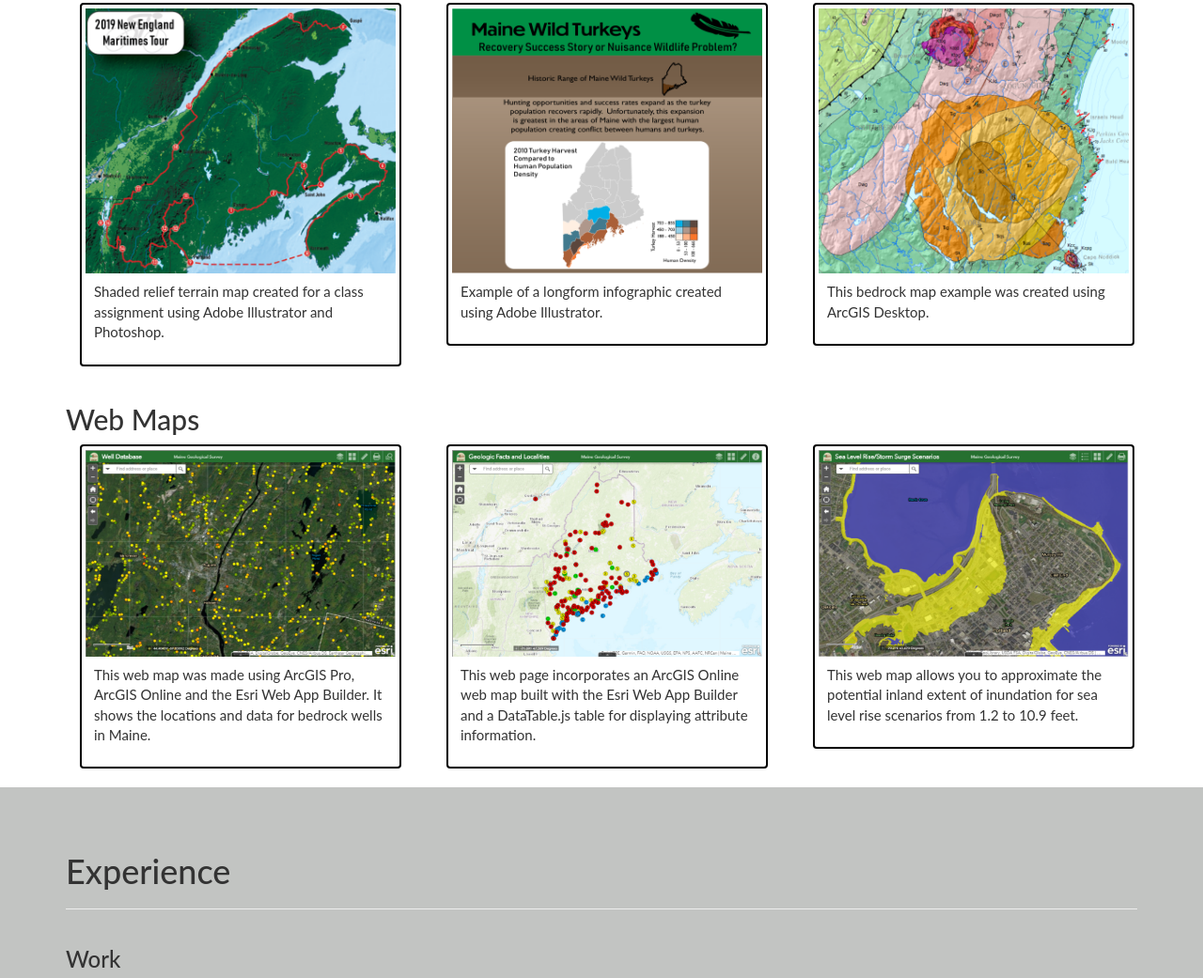
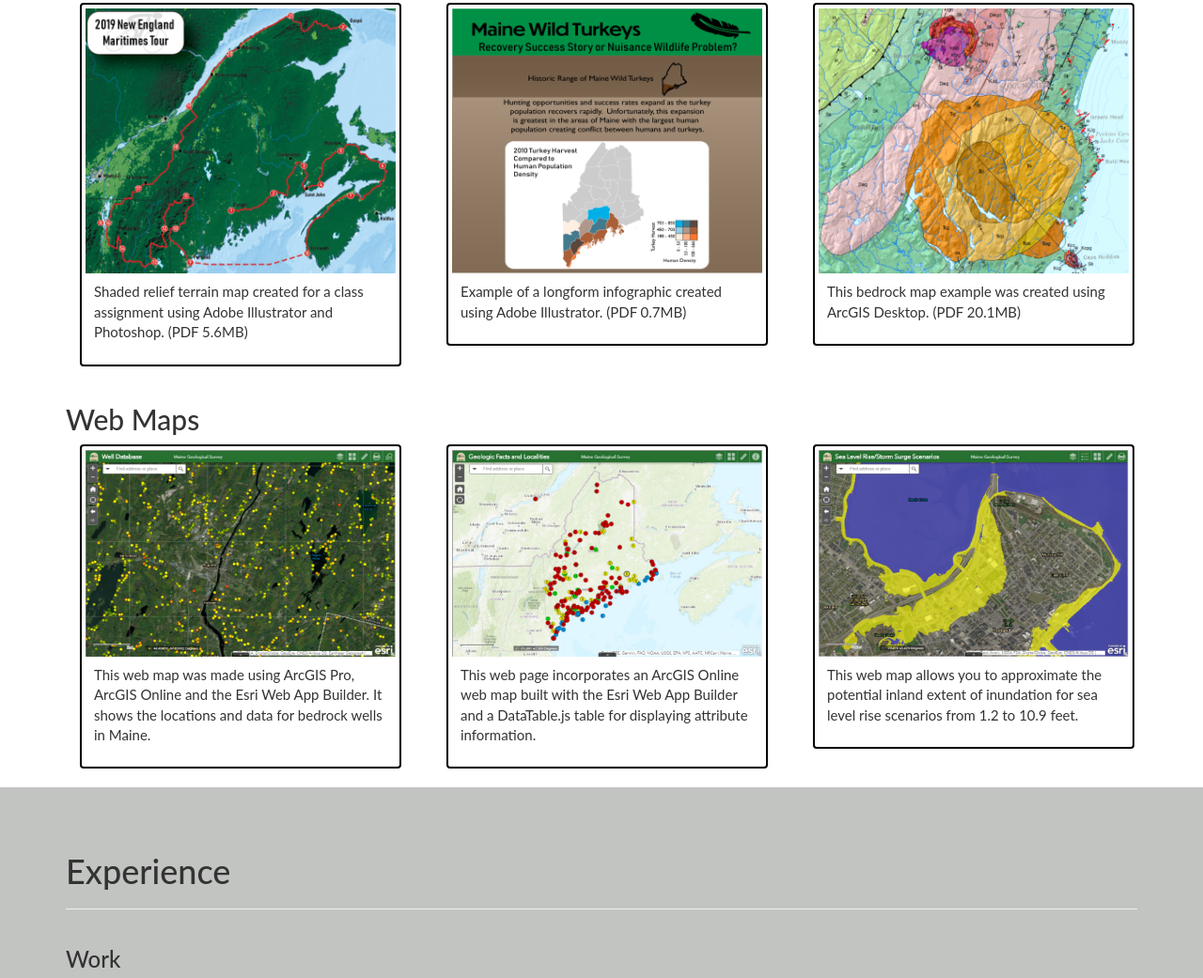
Before and after one commit to chhalsted/chhalsted.github.io, a plain HTML site: page index.html in a window 1280 px wide. Shown: the part 990-2031 px from the top of the page at 94% size. Drawn offline with Linux system fonts and the light colour scheme.

Commit message:
Commit of revisions
A few small changes from feedback after grading.

```diff
--- a/index.html
+++ b/index.html
@@ -59,21 +59,21 @@
 		<div class="row">
 			<div class="col-md-4  col-xs-12">
 				<div class="thumbnail portfolio-thumbnail">
-					<a href="assets/bike_tour_map.png">
+					<a href="assets/bike_tour_map.pdf">
 						<img src="assets/bike_tour_map_thumb.png" alt="bike tour map" />
 					</a>
 					<div class="caption">
-						<p>Shaded relief terrain map created for a class assignment using Adobe Illustrator and Photoshop.</p>
+						<p>Shaded relief terrain map created for a class assignment using Adobe Illustrator and Photoshop. (PDF 5.6MB)</p>
 					</div>
 				</div>
 			</div>
 			<div class="col-md-4  col-xs-12">
 				<div class="thumbnail portfolio-thumbnail">
-					<a href="assets/turkey_inforgraphic.png">
+					<a href="assets/turkey_inforgraphic.pdf">
 						<img src="assets/turkey_infographic_thumb.png" alt="turkey population infographic" />
 					</a>
 						<div class="caption">
-							<p>Example of a longform infographic created using Adobe Illustrator.</p>
+							<p>Example of a longform infographic created using Adobe Illustrator. (PDF 0.7MB)</p>
 						</div>
 				</div>
 			</div>
@@ -83,7 +83,7 @@
 						<img src="assets/kittery100k_thumb.png" alt="Kittery 100K Bedrock map" />
 					</a>
 					<div class="caption">
-						<p>This bedrock map example was created using ArcGIS Desktop.</p>
+						<p>This bedrock map example was created using ArcGIS Desktop. (PDF 20.1MB)</p>
 					</div>
 				</div>
 			</div>
```
Also changed, not shown: 1 other file.
